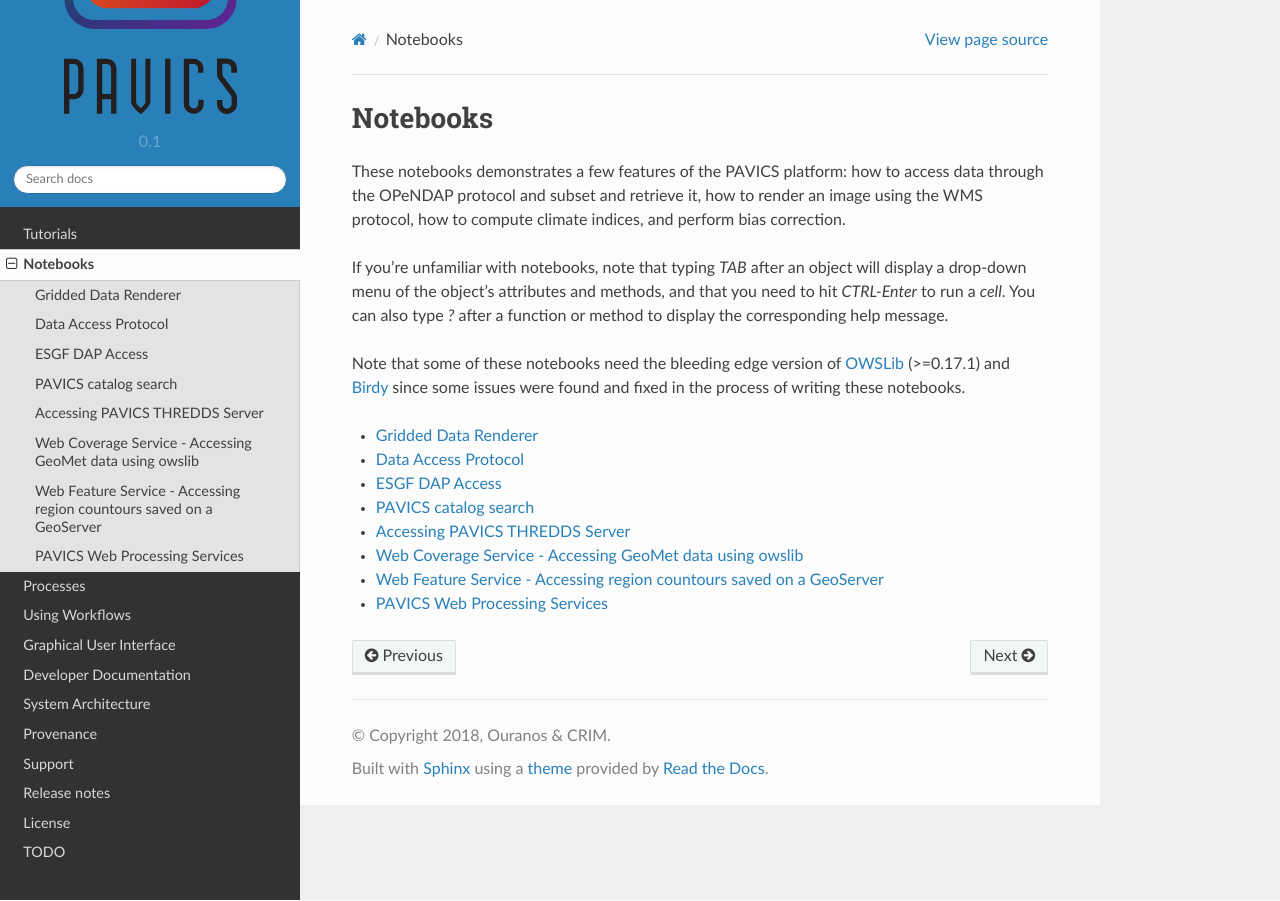
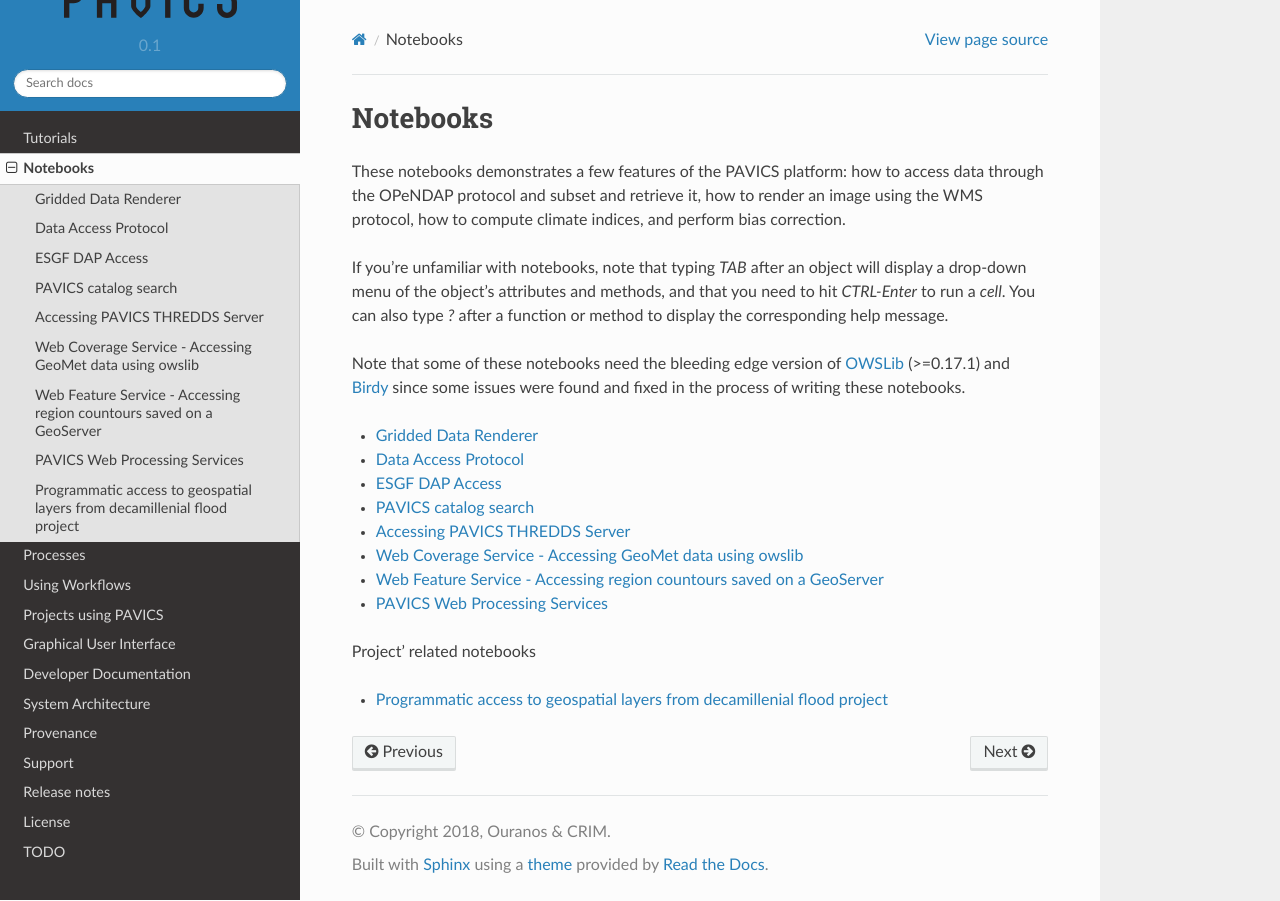
Before and after one commit to Ouranosinc/pavics-sdi, a Sphinx documentation site: the page built from docs/source/notebooks/index.rst, in a window 1280 px wide. Built offline with Sphinx 7.4.7 and the Read the Docs theme 2.0.0, drawn with Linux system fonts in a browser that asks for light colours; pages that are not in the unit, such as notebooks, are missing from menus.

Commit message:
added project page for crues deca, along with notebook

```diff
--- a/docs/source/conf.py
+++ b/docs/source/conf.py
@@ -42,7 +42,7 @@
     'sphinx.ext.ifconfig',
     'sphinx.ext.viewcode',
     'sphinx.ext.intersphinx',
-    # 'sphinxjsondomain', unmaintained and has sphinx <2.0 hardcoded in dependencies
+    'sphinx.ext.autosectionlabel',
     'sphinx-jsonschema',
     'nbsphinx',
 ]
--- a/docs/source/index.rst
+++ b/docs/source/index.rst
@@ -39,6 +39,7 @@
    notebooks/index
    processes/index
    workflows/index
+   projects/index
    gui/index
    dev/index
    arch/index
--- a/docs/source/notebooks/index.rst
+++ b/docs/source/notebooks/index.rst
@@ -23,5 +23,12 @@
    WMS_example
 
 
+Project' related notebooks
+
+.. toctree::
+   :maxdepth: 1
+
+   cruesdeca
+
 .. _OWSLib: https://geopython.github.io/OWSLib/
 .. _Birdy: https://birdy.readthedocs.io
```
Also changed, not shown: docs/source/projects/cruesdeca.rst (added, +59 -0 lines), docs/source/projects/index.rst (added, +10 -0 lines), docs/source/notebooks/cruesdeca.ipynb (added).
